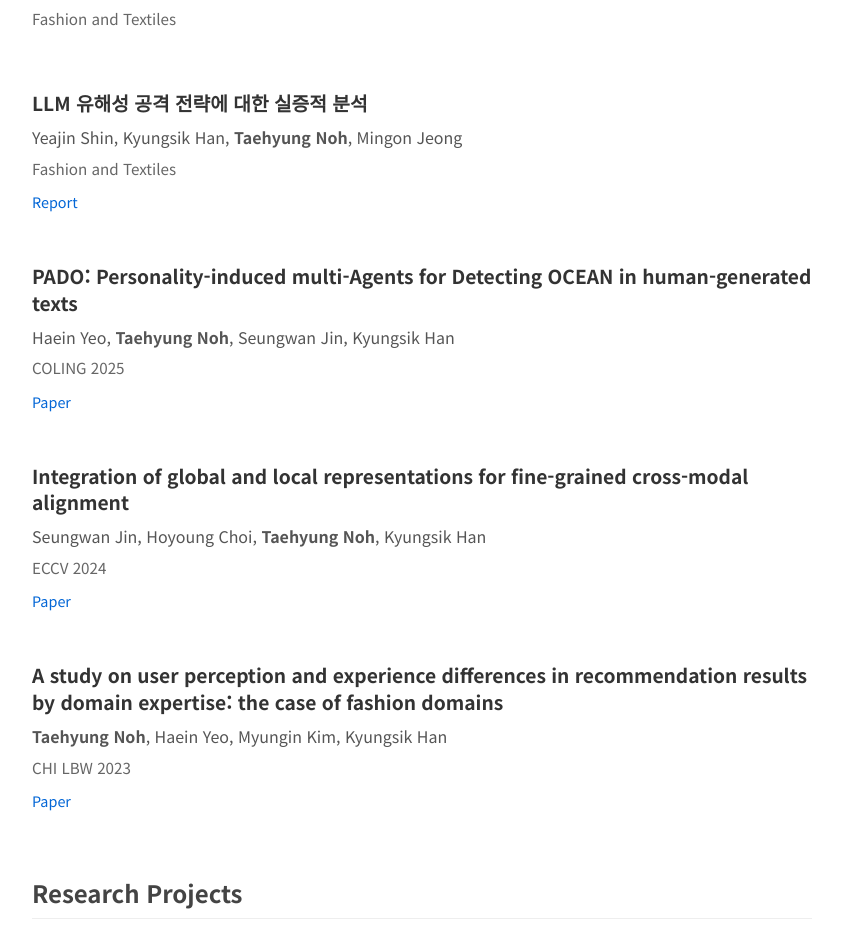
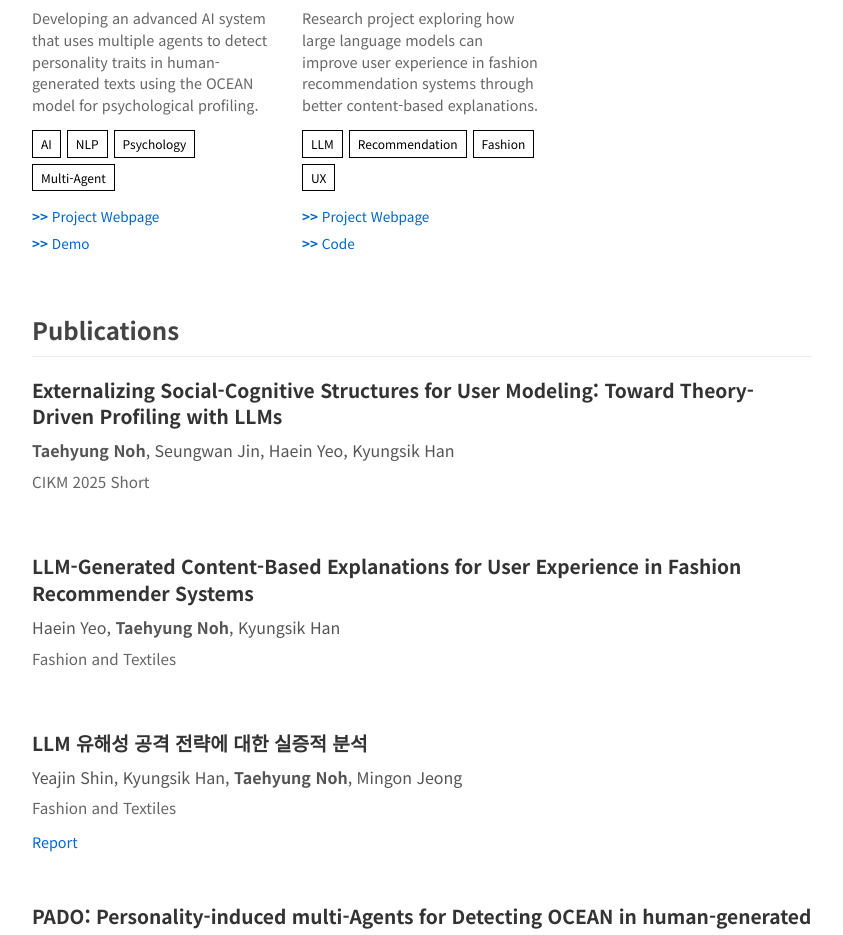
Before and after one commit to yestaehyung/yestaehyung.github.io, a React (Create React App) app: page / in a window 1280 px wide. Shown: the part 728-1663 px from the top of the page, without its empty margins (388-1231 px from the left). Built offline with nearby package versions, Linux system fonts and the light colour scheme.

Commit message:
Reorder sections: move Research Projects before Publications
- Change layout order to: Introduction → News → Research Projects → Publications
- Match reference layout structure without adding job market section
- Research Projects now appears higher up for better visibility

```diff
--- a/src/App.js
+++ b/src/App.js
@@ -20,8 +20,8 @@
           <div className="right-column">
             <Introduction />
             <News />
+            <ResearchProjects />
             <Publications />
-            <ResearchProjects />
           </div>
         </div>
         <Footer />
```
